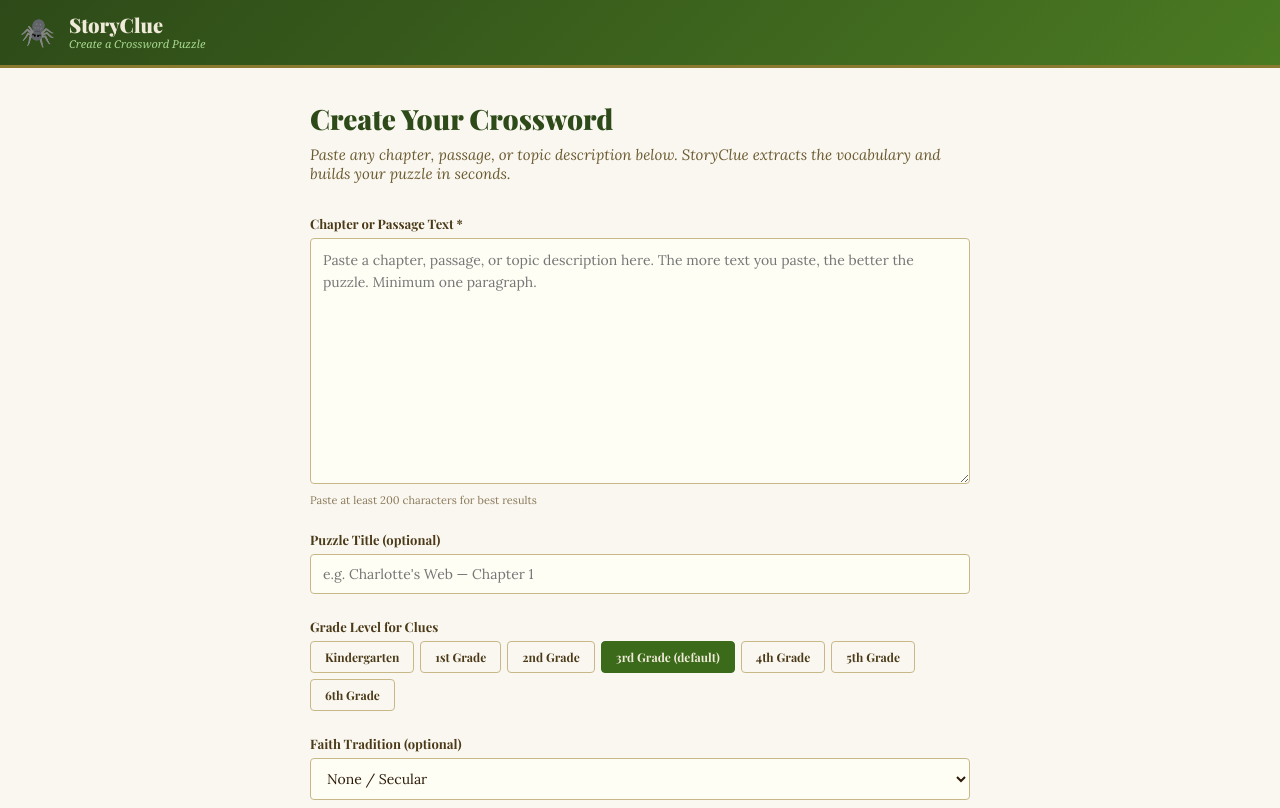
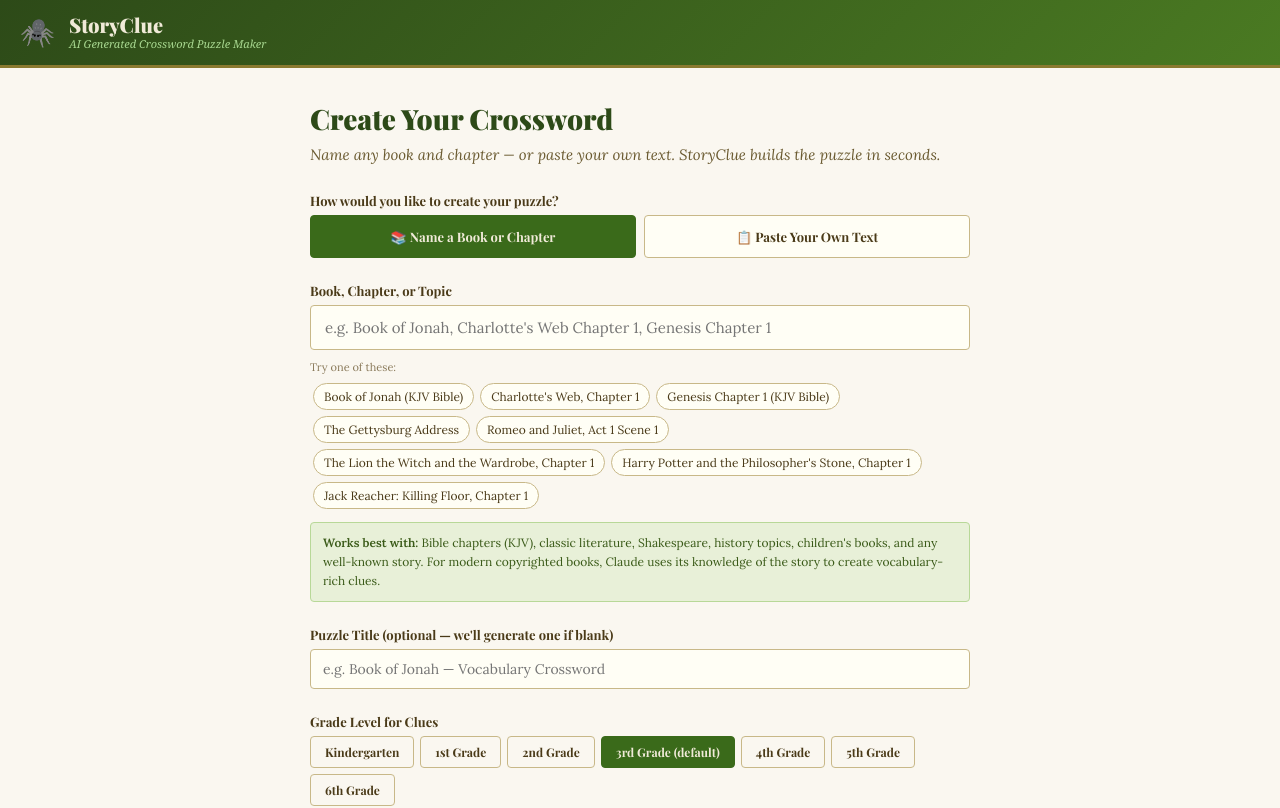
Before and after one commit to staugustineccim/storyclue, a React (Vite) app: page /create in a window 1280 px wide. Shown: the top 808 px of the page. Built offline with nearby package versions, Linux system fonts and the light colour scheme.

Commit message:
Add book/chapter lookup mode — name any book and Claude generates the puzzle

```diff
--- a/src/components/PuzzleGenerator.jsx
+++ b/src/components/PuzzleGenerator.jsx
@@ -21,10 +21,23 @@ const FAITH_TRADITIONS = [
   { key:"jewish",    label:"Jewish" },
 ];
 
+const BOOK_EXAMPLES = [
+  "Book of Jonah (KJV Bible)",
+  "Charlotte's Web, Chapter 1",
+  "Genesis Chapter 1 (KJV Bible)",
+  "The Gettysburg Address",
+  "Romeo and Juliet, Act 1 Scene 1",
+  "The Lion the Witch and the Wardrobe, Chapter 1",
+  "Harry Potter and the Philosopher's Stone, Chapter 1",
+  "Jack Reacher: Killing Floor, Chapter 1",
+];
+
 export default function PuzzleGenerator() {
   const navigate = useNavigate();
   const [searchParams] = useSearchParams();
 
+  const [inputMode, setInputMode] = useState("lookup"); // "lookup" or "paste"
+  const [bookRef, setBookRef] = useState("");
   const [text, setText] = useState("");
   const [title, setTitle] = useState("");
   const [grade, setGrade] = useState("3");
@@ -35,7 +48,6 @@ export default function PuzzleGenerator() {
   const [loading, setLoading] = useState(false);
   const [error, setError] = useState("");
 
-  // Handle ?demo=cw param — load Charlotte's Web demo directly
   useEffect(() => {
     if (searchParams.get("demo") === "cw") {
       navigate(getDemoUrl("3"), { replace: true });
@@ -54,8 +66,12 @@ export default function PuzzleGenerator() {
     e.preventDefault();
     setError("");
 
-    if (!text.trim() || text.trim().length < 50) {
+    if (inputMode === "paste" && text.trim().length < 50) {
       setError("Please paste at least a paragraph of text to generate a puzzle.");
+      return;
+    }
+    if (inputMode === "lookup" && bookRef.trim().length < 3) {
+      setError("Please enter a book name or chapter reference.");
       return;
     }
 
@@ -63,8 +79,11 @@ export default function PuzzleGenerator() {
 
     try {
       const body = {
+        inputMode,
+        bookRef: bookRef.trim(),
         chapterText: text,
         grade,
+        faith,
         seriesMode,
         selectedBooks: seriesMode ? selectedBooks : [],
         seriesName: seriesMode ? SERIES_DATA[selectedSeries]?.name : "",
@@ -85,16 +104,15 @@ export default function PuzzleGenerator() {
       }
 
       if (!data.words || data.words.length < 10) {
-        setError("No vocabulary found. Try pasting more chapter content.");
+        setError("No vocabulary found. Try being more specific about the book and chapter.");
         setLoading(false);
         return;
       }
 
-      // Build layout client-side
       const layout = buildLayout(data.words);
 
       if (!layout) {
-        setError("Couldn't build a grid from this text. Try pasting more content or a different passage.");
+        setError("Couldn't build a grid from this content. Try a different chapter or paste the text directly.");
         setLoading(false);
         return;
       }
@@ -107,8 +125,7 @@ export default function PuzzleGenerator() {
         words: layout.words,
       };
 
-      const encoded = encodePuzzle(puzzleData);
-      navigate("/play?p=" + encoded);
+      navigate("/play?p=" + encodePuzzle(puzzleData));
     } catch (err) {
       console.error(err);
       setError("Could not generate puzzle. Please try again.");
@@ -139,8 +156,14 @@ export default function PuzzleGenerator() {
         .grade-btn{padding:7px 14px;border:1.5px solid #c8b888;border-radius:4px;font-size:12px;font-family:'Playfair Display',serif;font-weight:700;cursor:pointer;background:transparent;color:#4a3a18;transition:all .15s}
         .grade-btn:hover{background:#e8e0cc}
         .grade-btn.on{background:#3a6a1a;color:#f0ead8;border-color:#3a6a1a}
+        .mode-btn{flex:1;padding:12px;border:1.5px solid #c8b888;border-radius:4px;font-family:'Playfair Display',serif;font-weight:700;font-size:13px;cursor:pointer;transition:all .15s;text-align:center}
+        .mode-btn.on{background:#3a6a1a;color:#f0ead8;border-color:#3a6a1a}
+        .mode-btn:not(.on){background:#fffef5;color:#4a3a18}
+        .mode-btn:not(.on):hover{background:#e8e0cc}
         .book-check{display:flex;align-items:center;gap:8px;padding:5px 0;cursor:pointer;font-family:Lora,serif;font-size:13px;color:#2c1a08}
         .book-check input{accent-color:#3a6a1a;width:15px;height:15px;cursor:pointer}
+        .example-chip{display:inline-block;padding:5px 10px;margin:3px;border:1px solid #c8b888;border-radius:20px;font-family:Lora,serif;font-size:12px;color:#4a3a18;cursor:pointer;background:#fffef5;transition:all .15s}
+        .example-chip:hover{background:#e8f0d8;border-color:#5a8a2a;color:#2d4a18}
       `}</style>
 
       {/* Header */}
@@ -148,44 +171,89 @@ export default function PuzzleGenerator() {
         <button onClick={() => navigate("/")} style={{ background:"none", border:"none", cursor:"pointer", fontSize:"28px", padding:0 }}>🕷️</button>
         <div>
           <div style={{ fontFamily:"'Playfair Display',serif", fontWeight:900, fontSize:"20px", color:"#f0ead8", lineHeight:1.1 }}>StoryClue</div>
-          <div style={{ fontSize:"11px", color:"#a8d890", fontStyle:"italic" }}>Create a Crossword Puzzle</div>
+          <div style={{ fontSize:"11px", color:"#a8d890", fontStyle:"italic" }}>AI Generated Crossword Puzzle Maker</div>
         </div>
       </div>
 
-      {/* Form */}
       <div style={{ maxWidth:"700px", margin:"0 auto", padding:"32px 20px" }}>
         <h1 style={{ fontFamily:"'Playfair Display',serif", fontWeight:900, fontSize:"28px", color:"#2d4a18", marginBottom:"8px" }}>
           Create Your Crossword
         </h1>
-        <p style={{ fontFamily:"Lora,serif", fontSize:"15px", color:"#6a5a30", marginBottom:"32px", fontStyle:"italic" }}>
-          Paste any chapter, passage, or topic description below. StoryClue extracts the vocabulary and builds your puzzle in seconds.
+        <p style={{ fontFamily:"Lora,serif", fontSize:"15px", color:"#6a5a30", marginBottom:"28px", fontStyle:"italic" }}>
+          Name any book and chapter — or paste your own text. StoryClue builds the puzzle in seconds.
         </p>
 
         <form onSubmit={handleGenerate}>
-          {/* Chapter Text */}
+
+          {/* Mode Toggle */}
+          <div style={{ marginBottom:"24px" }}>
+            <label style={labelStyle}>How would you like to create your puzzle?</label>
+            <div style={{ display:"flex", gap:"8px" }}>
+              <button type="button" className={`mode-btn${inputMode==="lookup"?" on":""}`}
+                onClick={() => setInputMode("lookup")}>
+                📚 Name a Book or Chapter
+              </button>
+              <button type="button" className={`mode-btn${inputMode==="paste"?" on":""}`}
+                onClick={() => setInputMode("paste")}>
+                📋 Paste Your Own Text
+              </button>
+            </div>
+          </div>
+
+          {/* LOOKUP MODE */}
+          {inputMode === "lookup" && (
+            <div style={{ marginBottom:"24px" }}>
+              <label style={labelStyle}>Book, Chapter, or Topic</label>
+              <input
+                type="text"
+                value={bookRef}
+                onChange={e => setBookRef(e.target.value)}
+                placeholder="e.g. Book of Jonah, Charlotte's Web Chapter 1, Genesis Chapter 1"
+                style={{ ...inputStyle, fontSize:"15px", padding:"12px 14px" }}
+              />
+              <div style={{ marginTop:"10px" }}>
+                <div style={{ fontSize:"11px", color:"#8a7a5a", fontFamily:"Lora,serif", marginBottom:"6px" }}>
+                  Try one of these:
+                </div>
+                <div>
+                  {BOOK_EXAMPLES.map(ex => (
+                    <span key={ex} className="example-chip" onClick={() => setBookRef(ex)}>{ex}</span>
+                  ))}
+                </div>
+              </div>
+              <div style={{ marginTop:"10px", padding:"10px 12px", background:"#e8f0d8", borderRadius:"4px", border:"1px solid #b8d898" }}>
+                <div style={{ fontFamily:"Lora,serif", fontSize:"12px", color:"#3a5a18", lineHeight:1.6 }}>
+                  <strong>Works best with:</strong> Bible chapters (KJV), classic literature, Shakespeare, history topics, children's books, and any well-known story. For modern copyrighted books, Claude uses its knowledge of the story to create vocabulary-rich clues.
+                </div>
+              </div>
+            </div>
+          )}
+
+          {/* PASTE MODE */}
+          {inputMode === "paste" && (
             <div style={{ marginBottom:"24px" }}>
               <label style={labelStyle}>Chapter or Passage Text *</label>
               <textarea
                 value={text}
                 onChange={e => setText(e.target.value)}
-              placeholder="Paste a chapter, passage, or topic description here. The more text you paste, the better the puzzle. Minimum one paragraph."
+                placeholder="Paste a chapter, passage, or topic description here. The more text you paste, the better the puzzle."
                 rows={10}
                 style={{ ...inputStyle, resize:"vertical", lineHeight:1.6 }}
-              required
               />
               <div style={{ fontSize:"11px", color:"#8a7a5a", marginTop:"4px", fontFamily:"Lora,serif" }}>
                 {text.length > 0 ? `${text.length.toLocaleString()} characters` : "Paste at least 200 characters for best results"}
               </div>
             </div>
+          )}
 
           {/* Title */}
           <div style={{ marginBottom:"24px" }}>
-            <label style={labelStyle}>Puzzle Title (optional)</label>
+            <label style={labelStyle}>Puzzle Title (optional — we'll generate one if blank)</label>
             <input
               type="text"
               value={title}
               onChange={e => setTitle(e.target.value)}
-              placeholder="e.g. Charlotte's Web — Chapter 1"
+              placeholder="e.g. Book of Jonah — Vocabulary Crossword"
               style={inputStyle}
             />
           </div>
@@ -197,8 +265,7 @@ export default function PuzzleGenerator() {
               {GRADES.map(g => (
                 <button type="button" key={g.key}
                   className={`grade-btn${grade===g.key?" on":""}`}
-                  onClick={() => setGrade(g.key)}
-                >
+                  onClick={() => setGrade(g.key)}>
                   {g.label}
                 </button>
               ))}
@@ -208,31 +275,18 @@ export default function PuzzleGenerator() {
           {/* Faith Tradition */}
           <div style={{ marginBottom:"24px" }}>
             <label style={labelStyle}>Faith Tradition (optional)</label>
-            <select
-              value={faith}
-              onChange={e => setFaith(e.target.value)}
-              style={{ ...inputStyle, cursor:"pointer" }}
-            >
+            <select value={faith} onChange={e => setFaith(e.target.value)} style={{ ...inputStyle, cursor:"pointer" }}>
               {FAITH_TRADITIONS.map(f => (
                 <option key={f.key} value={f.key}>{f.label}</option>
               ))}
             </select>
-            {faith !== "none" && (
-              <div style={{ fontSize:"12px", color:"#5a8a2a", marginTop:"6px", fontFamily:"Lora,serif", fontStyle:"italic" }}>
-                Clues will be written with respect for {FAITH_TRADITIONS.find(f => f.key===faith)?.label} tradition.
-              </div>
-            )}
           </div>
 
           {/* Series Mode */}
           <div style={{ marginBottom:"28px", background:"#f4efe4", border:"1.5px solid #c8b888", borderRadius:"6px", padding:"16px" }}>
             <label style={{ display:"flex", alignItems:"center", gap:"10px", cursor:"pointer", marginBottom:0 }}>
-              <input
-                type="checkbox"
-                checked={seriesMode}
-                onChange={e => setSeriesMode(e.target.checked)}
-                style={{ accentColor:"#3a6a1a", width:"16px", height:"16px", cursor:"pointer" }}
-              />
+              <input type="checkbox" checked={seriesMode} onChange={e => setSeriesMode(e.target.checked)}
+                style={{ accentColor:"#3a6a1a", width:"16px", height:"16px", cursor:"pointer" }} />
               <span style={{ fontFamily:"'Playfair Display',serif", fontWeight:700, fontSize:"14px", color:"#4a3a18" }}>
                 Series Mode — Spoiler Protection
               </span>
@@ -240,16 +294,12 @@ export default function PuzzleGenerator() {
             <div style={{ fontSize:"12px", color:"#6a5a30", fontFamily:"Lora,serif", marginTop:"6px", marginLeft:"26px" }}>
               Select which books you've read. StoryClue will never reference events from unread books.
             </div>
-
             {seriesMode && (
               <div style={{ marginTop:"16px" }}>
                 <div style={{ marginBottom:"10px" }}>
                   <label style={{ ...labelStyle, fontSize:"12px" }}>Select Series</label>
-                  <select
-                    value={selectedSeries}
-                    onChange={e => { setSelectedSeries(e.target.value); setSelectedBooks([]); }}
-                    style={{ ...inputStyle, fontSize:"13px" }}
-                  >
+                  <select value={selectedSeries} onChange={e => { setSelectedSeries(e.target.value); setSelectedBooks([]); }}
+                    style={{ ...inputStyle, fontSize:"13px" }}>
                     {Object.entries(SERIES_DATA).map(([key, s]) => (
                       <option key={key} value={key}>{s.name}</option>
                     ))}
@@ -265,9 +315,6 @@ export default function PuzzleGenerator() {
                       </label>
                     ))}
                   </div>
-                  <div style={{ fontSize:"11px", color:"#8a7a5a", marginTop:"4px", fontFamily:"Lora,serif" }}>
-                    {selectedBooks.length} book{selectedBooks.length!==1?"s":""} selected
-                  </div>
                 </div>
               </div>
             )}
@@ -281,26 +328,21 @@ export default function PuzzleGenerator() {
           )}
 
           {/* Submit */}
-          <button
-            type="submit"
-            disabled={loading}
-            style={{
+          <button type="submit" disabled={loading} style={{
             width:"100%", padding:"14px", fontSize:"16px",
             fontFamily:"'Playfair Display',serif", fontWeight:900,
             background: loading ? "#8a9a78" : "#3a6a1a",
             color:"#f0ead8", border:"none", borderRadius:"6px",
             cursor: loading ? "not-allowed" : "pointer",
             boxShadow: loading ? "none" : "3px 3px 0 #1a3a08",
-              transition:"all .2s",
-              letterSpacing:"1px",
-            }}
-          >
+            transition:"all .2s", letterSpacing:"1px",
+          }}>
             {loading ? "✨ Generating Puzzle..." : "✨ Generate Puzzle"}
           </button>
 
           {loading && (
             <div style={{ textAlign:"center", marginTop:"14px", fontFamily:"Lora,serif", fontSize:"13px", color:"#5a8a2a", fontStyle:"italic" }}>
-              Claude is reading your chapter and writing clues... this takes about 10 seconds.
+              Claude is reading {inputMode === "lookup" ? `"${bookRef}"` : "your text"} and writing clues... about 10 seconds.
             </div>
           )}
         </form>
@@ -313,10 +355,8 @@ export default function PuzzleGenerator() {
           <div style={{ fontFamily:"Lora,serif", fontSize:"13px", color:"#4a6a28", marginBottom:"12px" }}>
             Try the Charlotte's Web Chapter 1 demo — no text needed.
           </div>
-          <button
-            onClick={() => navigate(getDemoUrl("3"))}
-            style={{ background:"transparent", border:"2px solid #3a6a1a", color:"#3a6a1a", padding:"8px 20px", borderRadius:"4px", fontFamily:"'Playfair Display',serif", fontWeight:700, fontSize:"13px", cursor:"pointer" }}
-          >
+          <button onClick={() => navigate(getDemoUrl("3"))}
+            style={{ background:"transparent", border:"2px solid #3a6a1a", color:"#3a6a1a", padding:"8px 20px", borderRadius:"4px", fontFamily:"'Playfair Display',serif", fontWeight:700, fontSize:"13px", cursor:"pointer" }}>
             View Demo Puzzle
           </button>
         </div>
```
Also changed, not shown: api/generate.js (+58 -32 lines). Lines whose indentation alone changed are shown as unchanged.
